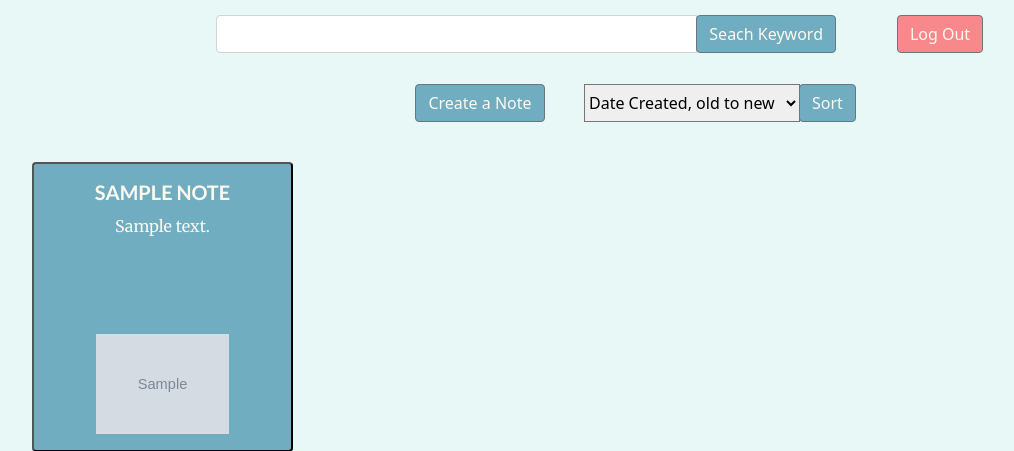
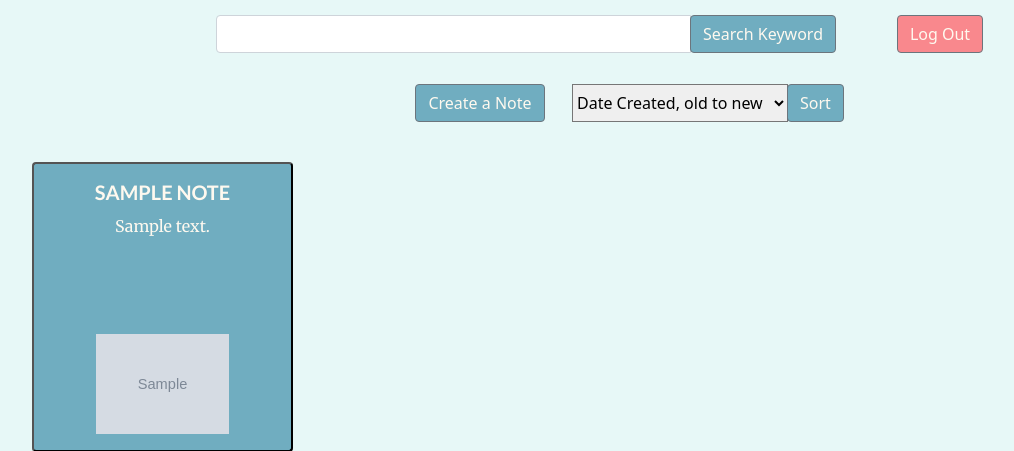
Before and after one commit to eycanny/project-digital-braindump, a Flask app: page /notes in a window 1280 px wide. Shown: the top 451 px of the page, without its empty margins (50-1064 px from the left). Run offline with Flask 2, Linux system fonts and the light colour scheme; the visitor is signed in with stand-in values (Sample User, id 1); tables that the repository leaves empty hold one stand-in row (values such as "Sample post"); grey boxes marked "Sample" are stand-in pictures.

Commit message:
Fix typo and update styling and message
- Fixed typo where search was spelt wrong
- Fixed message that appears when no notes were available
  - Previous message was [You currently have no notes.] but this also appeared when no results returned in search
- Removed padding from the element containing the sorting options

```diff
--- a/templates/user_notes.html
+++ b/templates/user_notes.html
@@ -10,7 +10,7 @@
           <div class="input-group mb-3">
             <input class="form-control" type="search" name="search" id="search-bar">
             <div class="input-group-append">
-              <button class="btn btn-outline-secondary option-btn" id="search-button">Seach Keyword</button>
+              <button class="btn btn-outline-secondary option-btn" id="search-button">Search Keyword</button>
             </div>
           </div>
         </form>
@@ -56,7 +56,7 @@
           </form>
         </div>
       </div>
-      <div class="col-10 offset-2 order-1 col-md-6 offset-md-0 order-md-2" id="sort-col" style="margin-top: 15px; margin-bottom: 15px;">
+      <div class="col-10 offset-2 order-1 col-md-6 offset-md-0 order-md-2" id="sort-col" style="margin-top: 15px; margin-bottom: 15px; padding: 0">
         <!-- Feature: Sort Filters -->
         <form action="/sort-by" id="sort-option">
           <div class="input-group">
@@ -80,7 +80,7 @@
   <section id="note-container">
     <div class="row">
       {% if not notes %}
-      <p align="center" style="margin-top: 25px"><em>You currently have no notes.</em></p>
+      <p align="center" style="margin-top: 25px"><em>No notes available.</em></p>
       {% endif %}
       {% for note in notes %}
       <div class="col-sm-6 col-md-4 col-lg-3">
```
